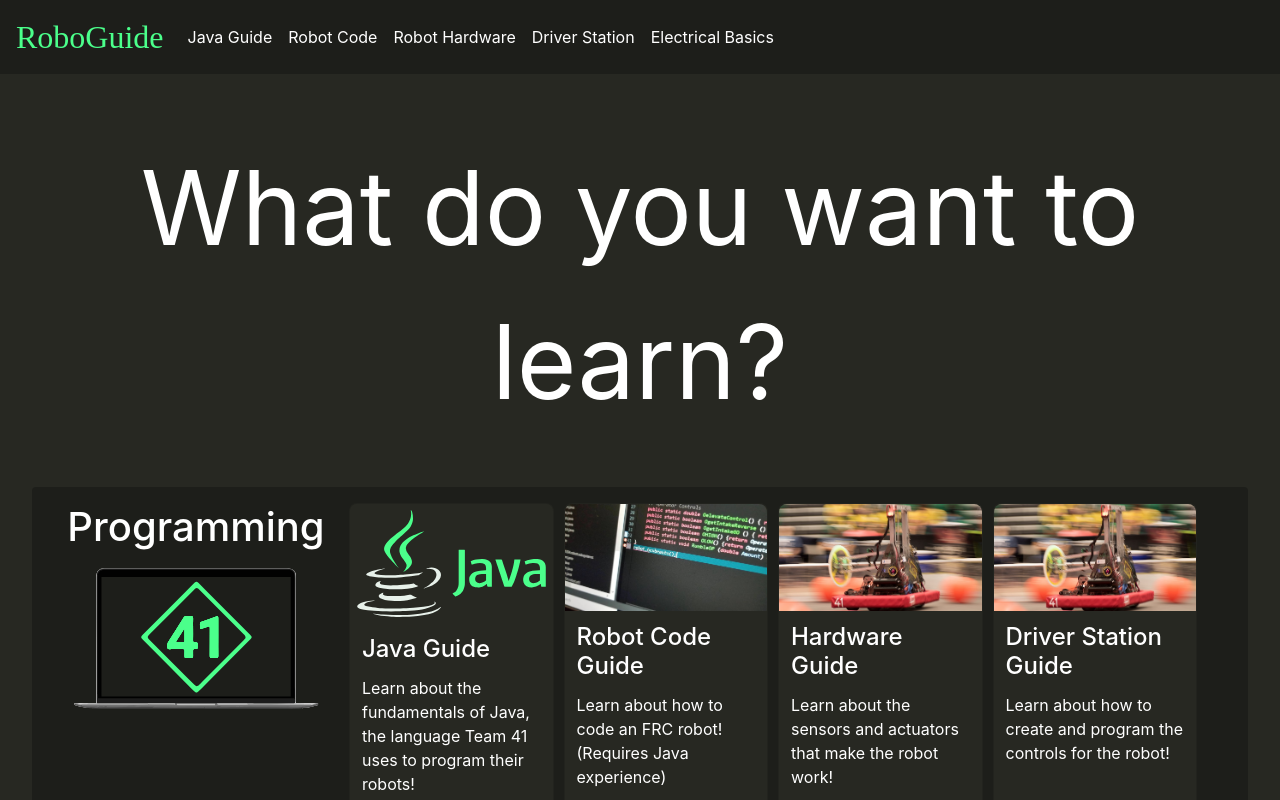
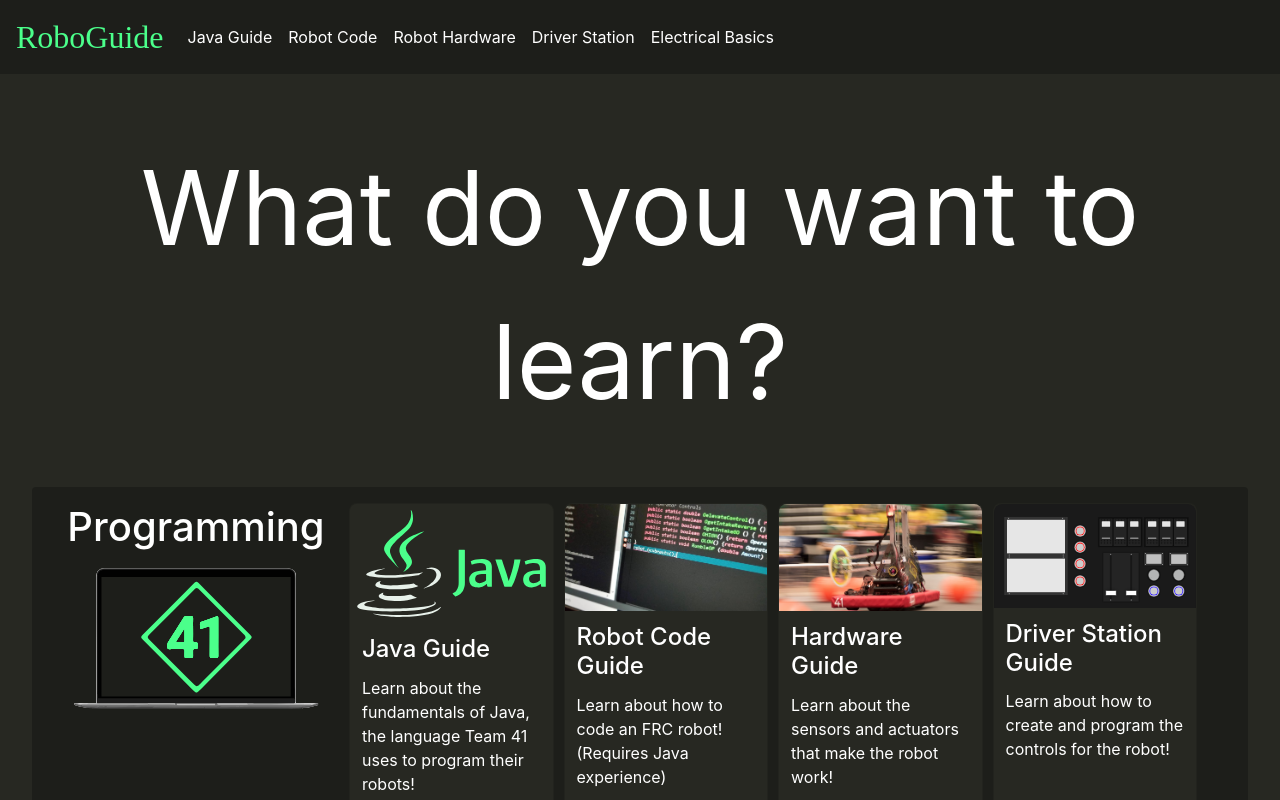
Before and after one commit to Team41Robotics/RoboGuide, a React (Create React App) app: page / in a window 1280 px wide. Shown: the top 800 px of the page. Built offline with nearby package versions, Linux system fonts and the light colour scheme; a web font is replaced by a local one.

Commit message:
Added driverstation banner image (#18)

```diff
--- a/src/pages/Home.js
+++ b/src/pages/Home.js
@@ -7,6 +7,7 @@ import laptop from "../img/laptopGreen.svg";
 import javaBanner from "../img/banners/javaBanner.svg";
 import robotCodeBanner from "../img/banners/robotCodeBanner.jpg";
 import hardwareBanner from "../img/banners/hardwareBanner.jpg";
+import driverstationBanner from "../img/banners/driverstationBanner.svg";
 
 import solderHand from "../img/solderingIronWithHandGreen.svg";
 import electricalBanner from "../img/banners/electricalBanner.png";
@@ -55,7 +56,7 @@ export default function (props) {
 							Learn about the sensors and actuators that make the robot work!
 						</Card>
 						<Card
-							bannerImg={hardwareBanner}
+							bannerImg={driverstationBanner}
 							title="Driver Station Guide"
 							footerText="Go Now!"
 							footerLink="/robot-code"
```
Also changed, not shown: src/pages/DriverStation.js (+4 -4 lines), src/img/banners/driverstationBanner.svg (added).
